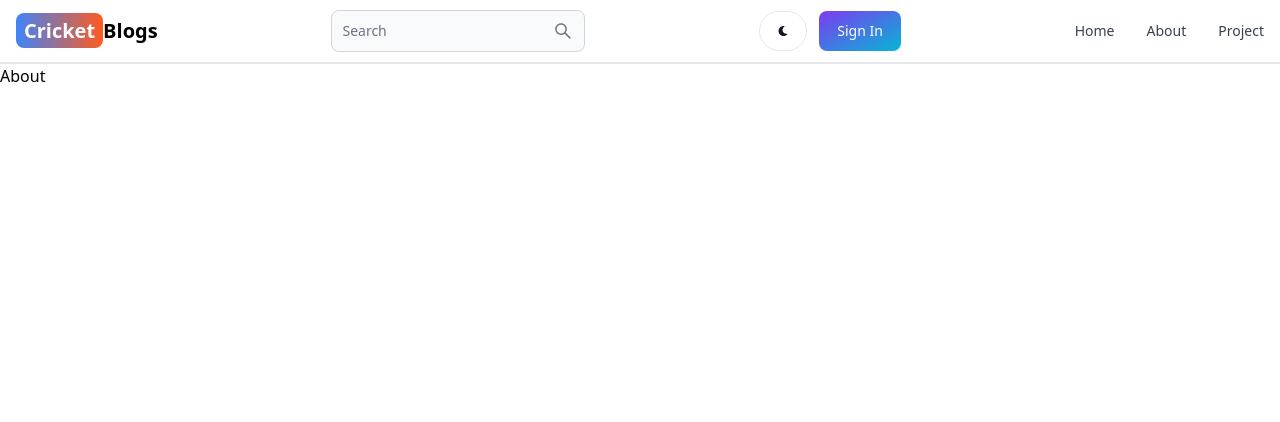
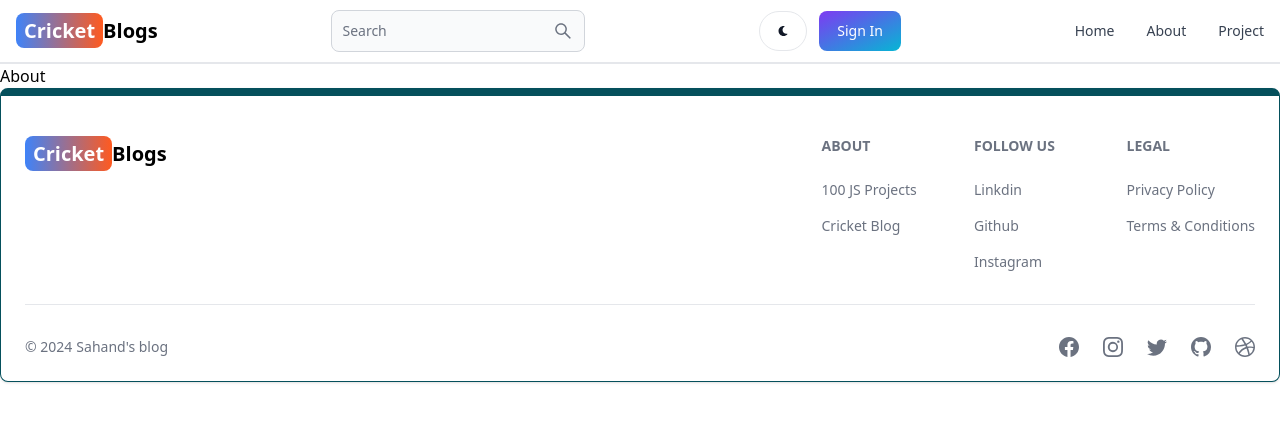
Before and after one commit to prashantkumar-creates/Blog-App, a React (Vite) app in the folder client/: page /About in a window 1280 px wide. Shown: the top 422 px of the page. Built offline with nearby package versions, Linux system fonts and the light colour scheme.

Commit message:
Added footer component

```diff
--- a/client/src/App.jsx
+++ b/client/src/App.jsx
@@ -7,6 +7,8 @@
 import Project from './pages/Project.jsx'
 import About from './pages/About.jsx'
 import Header from './components/Header.jsx'
+import FooterCom from './components/Footer.jsx'
+
 
 function App() {
   return (
@@ -21,6 +23,8 @@
       <Route path='/About' element={<About />}/>
 
     </Routes>
+    <FooterCom />
+
     </BrowserRouter>
   )
 }
--- /dev/null
+++ b/client/src/components/Footer.jsx
@@ -0,0 +1,95 @@
+import { Footer } from "flowbite-react";
+import { Link } from "react-router-dom";
+import { BsDribbble, BsFacebook, BsGithub, BsInstagram, BsLinkedin, BsTwitter } from 'react-icons/bs';
+
+const FooterCom = () => {
+    return (
+        <Footer container className="border border-t-8 border-teal-800">
+            <div className='w-full max-w-7xl mx-auto'>
+            <div className='grid w-full justify-between sm:flex md:grid-cols-1'>
+                    <div className="mt-5">
+                        <Link className='self-center whitespace-nowrap text-lg sm:text-xl font-semibold dark:text-white
+          '>
+                            <span className='px-2 py-1 bg-gradient-to-r from-blue-500 to-orange-500
+          rounded-lg text-white'>Cricket</span>
+                            Blogs
+                        </Link>
+                    </div>
+                    <div className='grid grid-cols-2 gap-8 mt-4 sm:grid-cols-3 sm:gap-6'>
+                        <div>
+                            <Footer.Title title='About' />
+                            <Footer.LinkGroup col>
+                                <Footer.Link
+                                    href='https://www.100jsprojects.com'
+                                    target='_blank'
+                                    rel='noopener noreferrer'
+                                >
+                                    100 JS Projects
+                                </Footer.Link>
+                                <Footer.Link
+                                    href='/about'
+                                    target='_blank'
+                                    rel='noopener noreferrer'
+                                >
+                                    Cricket Blog
+                                </Footer.Link>
+                            </Footer.LinkGroup>
+                        </div>
+                        <div>
+                            <Footer.Title title='Follow us' />
+                            <Footer.LinkGroup col>
+                                <Footer.Link
+                                    href='https://www.100jsprojects.com'
+                                    target='_blank'
+                                    rel='noopener noreferrer'
+                                >
+                                    Linkdin
+                                </Footer.Link>
+                                <Footer.Link
+                                    href='/about'
+                                    target='_blank'
+                                    rel='noopener noreferrer'
+                                >
+                                    Github
+                                </Footer.Link>
+                                <Footer.Link
+                                    href='https://www.instagram.com/p4prashant1/'
+                                    target='_blank'
+                                    rel='noopener noreferrer'
+                                >
+                                    Instagram
+                                </Footer.Link>
+                            </Footer.LinkGroup>
+                        </div>
+                        <div>
+                            <Footer.Title title='Legal' />
+                            <Footer.LinkGroup col>
+                                <Footer.Link href='#'>Privacy Policy</Footer.Link>
+                                <Footer.Link href='#'>Terms &amp; Conditions</Footer.Link>
+                            </Footer.LinkGroup>
+                        </div>
+                    </div>
+
+                </div>
+                <Footer.Divider />
+                <div className='w-full sm:flex sm:items-center sm:justify-between'>
+                    <Footer.Copyright
+                        href='#'
+                        by="Sahand's blog"
+                        year={new Date().getFullYear()}
+                    />
+                    <div className="flex gap-6 sm:mt-0 mt-4 sm:justify-center">
+                        <Footer.Icon href='https://www.facebook.com/profile.php?id=100075275476649' icon={BsFacebook} />
+                        <Footer.Icon href='https://www.instagram.com/p4prashant1/' icon={BsInstagram} />
+                        <Footer.Icon href='#' icon={BsTwitter} />
+                        <Footer.Icon href='https://github.com/prashantkumar-creates' icon={BsGithub} />
+                        <Footer.Icon href='#' icon={BsDribbble} />
+
+                    </div>
+                </div>
+            </div>
+        </Footer>
+    );
+};
+
+export default FooterCom;
```
